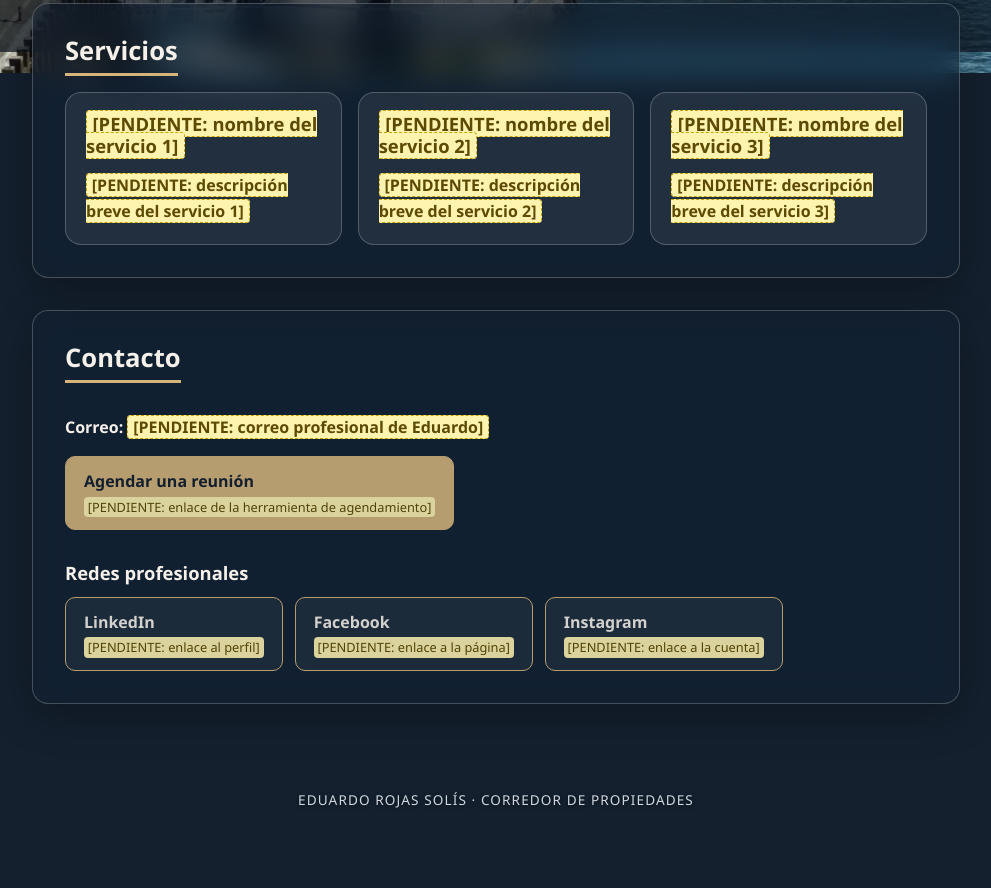
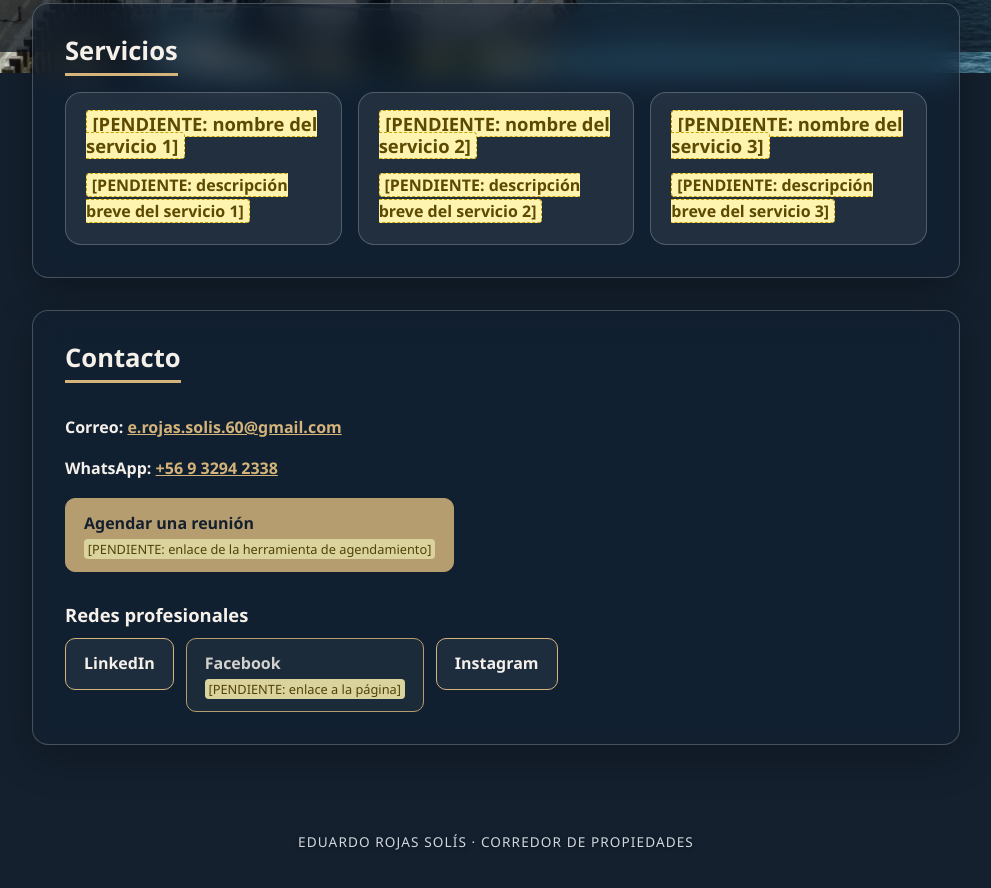
Before and after one commit to eduardo-rojas-solis/asesor-inmobiliario, a plain HTML site: page index.html in a window 1280 px wide. Shown: the part 748-1636 px from the top of the page, without its empty margins (144-1135 px from the left). Before the commit the page ends 1597 px from the top, so only its background shows below. Drawn offline with Linux system fonts and the light colour scheme.

Commit message:
Agrega correo, WhatsApp, LinkedIn e Instagram de Eduardo
Datos de contacto confirmados por Benjamín. Facebook sigue como
[PENDIENTE]. Agrega acceso directo a WhatsApp en la tarjeta.

Co-Authored-By: Claude Opus 5.5 <noreply@anthropic.com>

```diff
--- a/index.html
+++ b/index.html
@@ -45,6 +45,7 @@
             Agendar una reunión
             <small>[PENDIENTE: enlace de agendamiento]</small>
           </a>
+          <a class="boton" href="https://wa.me/56932942338" target="_blank" rel="noopener">WhatsApp</a>
           <a class="boton" href="#servicios">Ver servicios</a>
           <a class="boton" href="#contacto">Contacto</a>
         </nav>
@@ -100,12 +101,17 @@
     <section class="seccion" id="contacto">
       <h2>Contacto</h2>
 
-      <!-- ✏️ CORREO: cuando exista, reemplace el <span> por esta línea
-           (cambiando las DOS apariciones de correo@gmail.com por el correo real):
-           <a href="mailto:correo@gmail.com">correo@gmail.com</a> -->
-      <p class="contacto__correo">
+      <!-- ✏️ CORREO: si cambia, actualice las DOS apariciones en la línea <a ...>. -->
+      <p class="contacto__dato">
         <strong>Correo:</strong>
-        <span class="pendiente">[PENDIENTE: correo profesional de Eduardo]</span>
+        <a href="mailto:e.rojas.solis.60@gmail.com">e.rojas.solis.60@gmail.com</a>
+      </p>
+
+      <!-- ✏️ WHATSAPP: el enlace usa el número sin "+", sin espacios ni guiones
+           (56932942338). Si cambia, actualice el enlace y el texto visible. -->
+      <p class="contacto__dato">
+        <strong>WhatsApp:</strong>
+        <a href="https://wa.me/56932942338" target="_blank" rel="noopener">+56 9 3294 2338</a>
       </p>
 
       <!-- ✏️ AGENDA: vea el README, sección «Activar un botón». -->
@@ -122,8 +128,8 @@
            Si una red no se va a usar, borre su línea <li>...</li> completa. -->
       <ul class="redes">
         <li>
-          <a class="boton boton--pendiente" aria-disabled="true">
-            LinkedIn <small>[PENDIENTE: enlace al perfil]</small>
+          <a class="boton" href="https://www.linkedin.com/in/eduardo-rojas-s-a6183550/" target="_blank" rel="noopener">
+            LinkedIn
           </a>
         </li>
         <li>
@@ -132,8 +138,8 @@
           </a>
         </li>
         <li>
-          <a class="boton boton--pendiente" aria-disabled="true">
-            Instagram <small>[PENDIENTE: enlace a la cuenta]</small>
+          <a class="boton" href="https://www.instagram.com/alaluf.valdivia/" target="_blank" rel="noopener">
+            Instagram
           </a>
         </li>
       </ul>
```
